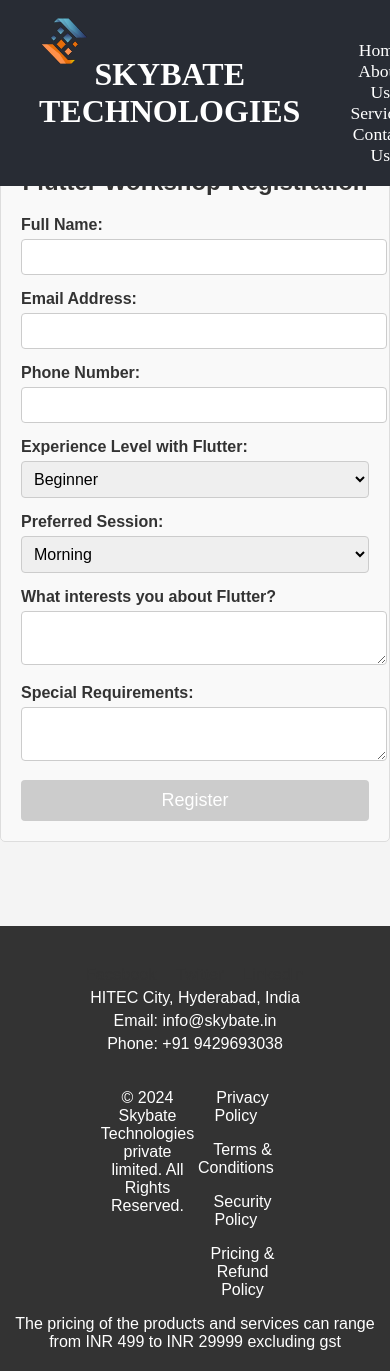
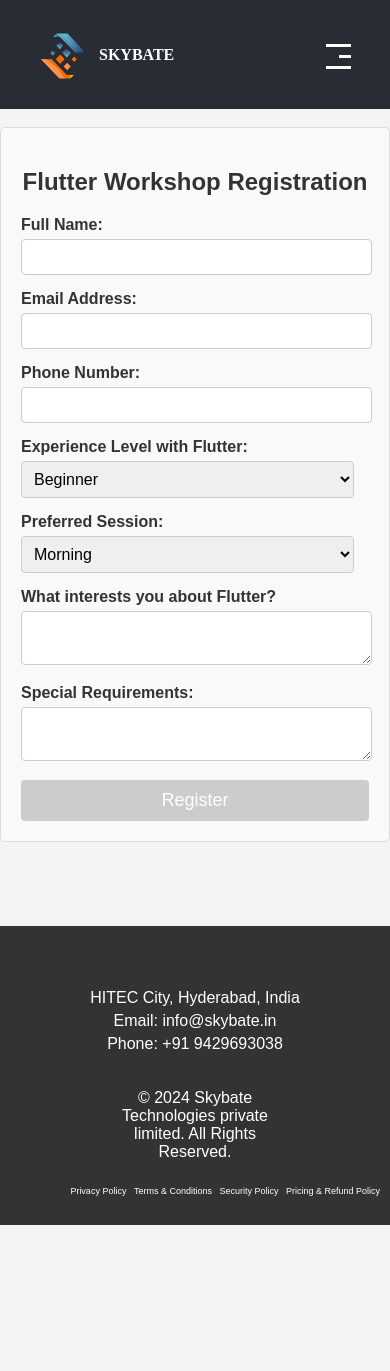
Before and after one commit to aryateja1996/skybate, an Angular app: page /apply-webinar in a window 390 px wide. After the commit the page ends 1225 px from the top, so only its background shows below. Built offline with nearby package versions, Linux system fonts and the light colour scheme.

Commit message:
changes for responsive

```diff
--- a/src/app/components/footer/footer.component.css
+++ b/src/app/components/footer/footer.component.css
@@ -13,11 +13,19 @@
 }
 .skybate{
     display: flex;
-    margin-left: 100px;
+    justify-content: center;
 }
 @media (max-width: 768px) {
     .t{
-        display: block;
+        margin-right: 10px;
+        font-size: xx-small;
+        width: 100vw !important;
     }
-
+    .skybate{
+        align-self: center;
+    }
+    .pts{
+        flex-direction: column;
+        align-items: flex-end;
+    }
 }
--- a/src/app/components/footer/footer.component.html
+++ b/src/app/components/footer/footer.component.html
@@ -23,7 +23,7 @@
         <p class="pointer" routerLink="/pricing-refund-policy">Pricing & Refund Policy</p>
        </div>
     </div>
-    <div style="text-align: center;">
+    <div style="text-align: center; display:none;">
         The pricing of the products and services can range from INR 499 to INR 29999 excluding gst
 
     </div>
--- a/src/app/components/header/header.component.css
+++ b/src/app/components/header/header.component.css
@@ -13,13 +13,65 @@
     margin-right: 10px; /* Adjust spacing between logo and text */
 }
 
-nav ul {
-    list-style-type: none;
+.nav-links {
+    list-style: none;
     display: flex;
-    margin: 0;
-    padding: 0;
 }
 
-nav ul li {
-    margin-left: 50px; /* Adjust spacing between nav items */
+.nav-links li {
+    margin: 0 1rem;
 }
+
+.nav-links li a {
+    color: #fff;
+    text-decoration: none;
+    font-size: 1.1rem;
+}
+
+.nav-links li a:hover {
+    color: #f4a261;
+}
+
+.hamburger {
+    display: none;
+    flex-direction: column;
+    cursor: pointer;
+    align-items: flex-end;
+}
+
+.hamburger .line {
+    width: 25px;
+    height: 3px;
+    background-color: #fff;
+    margin: 4px 0;
+}
+.hamburger .line-middle{
+    width: 12.5px;
+    height: 3px;
+    background-color: #fff;
+    margin: 4px 0;
+    float: right;
+}
+
+@media (max-width: 768px) {
+    .nav-links {
+        display: none;
+        position: absolute;
+        top: 5rem;
+        left: 0;
+        width: 100%;
+        background-color: #333;
+        flex-direction: column;
+        text-align: center;
+    }
+    .nav-links.show {
+        display: flex;
+      }
+    .nav-links li {
+        margin: 1rem 0;
+    }
+    .hamburger{
+        display: flex;
+        margin-bottom: 1em;
+    }
+}
--- a/src/app/components/header/header.component.html
+++ b/src/app/components/header/header.component.html
@@ -2,15 +2,21 @@
     <div class="container">
         <div class="logo">
             <img src="logo.png" alt="Logo">
-            <h1>SKYBATE TECHNOLOGIES</h1>
+            <h1>SKYBATE</h1>
         </div>
         <nav>
-            <ul>
+            <ul [class.show]="isMenuOpen" class="nav-links">
                 <li><a routerLink="/home" href="">Home</a></li>
                 <li><a routerLink="/about-us" href="">About Us</a></li>
                 <li><a routerLink="/our-services" href="">Services</a></li>
                 <li><a routerLink="/contact" href="">Contact Us</a></li>
             </ul>
+            <div class="hamburger" (click)="toggleMenu()">
+                <div class="line"></div>
+                <div class="line-middle"></div>
+                <div class="line"></div>
+            </div>
         </nav>
+
     </div>
 </header>
--- a/src/app/components/header/header.component.ts
+++ b/src/app/components/header/header.component.ts
@@ -9,5 +9,12 @@
   styleUrl: './header.component.css'
 })
 export class HeaderComponent {
+  isMenuOpen: boolean = false;
 
+  // Function to toggle the hamburger menu
+  toggleMenu(): void {
+    console.log(this.isMenuOpen);
+
+    this.isMenuOpen = !this.isMenuOpen;
+  }
 }
--- a/src/app/pages/external/apply-webinar/apply-webinar.component.css
+++ b/src/app/pages/external/apply-webinar/apply-webinar.component.css
@@ -14,6 +14,7 @@
 
   .form-group {
     margin-bottom: 15px;
+    margin-right: 15px;
   }
 
   .form-group label {
--- a/src/app/services/api.service.ts
+++ b/src/app/services/api.service.ts
@@ -5,8 +5,8 @@
   providedIn: 'root'
 })
 export class ApiService {
-//  baseUrl:string = "http://localhost:5000/";
- baseUrl:string="https://api.skybate.in/";
+ baseUrl:string = "http://localhost:5000/";
+//  baseUrl:string="https://api.skybate.in/";
   constructor(private http:HttpClient) { }
 
 
--- a/src/styles.css
+++ b/src/styles.css
@@ -55,7 +55,6 @@
             vertical-align: middle; */
         }
         .logo img{
-            position: fixed;
             left: 40px;
             height: 50px;
             width: 50px;
@@ -350,7 +349,7 @@
         }
         .logo h1 {
             margin: 0;
-            font-size: 2em;
+            font-size: 1em;
         }
         nav ul {
             list-style: none;
```
